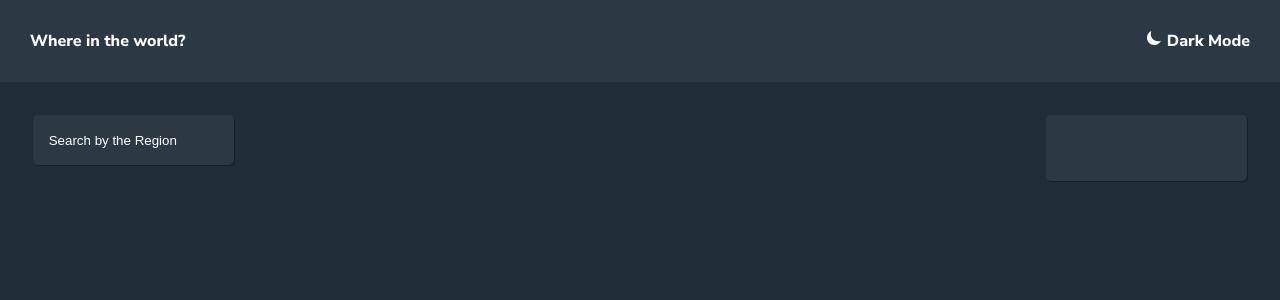
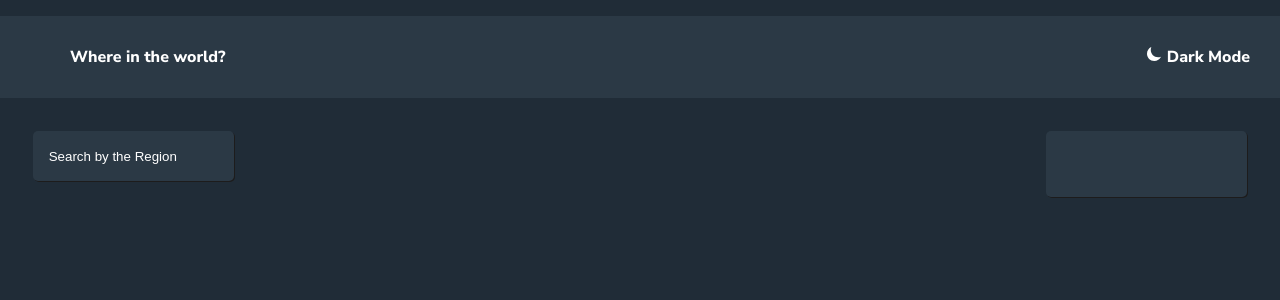
Before and after one commit to Koshir0/rest-countries-api-with-color-theme-switcher-master, a Flask app: page / in a window 1280 px wide. Shown: the top 300 px of the page. Run offline with Flask 2, Linux system fonts and the light colour scheme; parts of the project's set-up code (start-up, migrations or seed data) failed here and were passed over.

Commit message:
Add files via upload

```diff
--- a/templates/index.html
+++ b/templates/index.html
@@ -1,5 +1,5 @@
 <!DOCTYPE html>
-<html lang="en">
+<html  class="hydrated" lang="en">
 <head>
     <meta charset="UTF-8">
     <meta http-equiv="X-UA-Compatible" content="IE=edge">
@@ -23,9 +23,16 @@
             justify-content: space-around;
             /* border: 3px solid red; */
         }
+        #container{
+            margin-top: 0;
+        }
         nav{
             background-color: hsl(209, 23%, 22%);
             color: hsl(0, 0%, 100%);
+
+        }
+
+        ul{
             display: flex;
             justify-content: space-between;
         }
@@ -125,10 +132,14 @@
 </head>
 <body>
     <!-- <button  id="dark">dark mode</button> -->
+<div id="container">
+
 
     <nav>
-        <li><a href="{{url_for('index')}}">Where in the world?</a></li>
-        <li><ion-icon name="moon-sharp"></ion-icon>    Dark Mode</li>
+        <ul>
+            <li><a href="{{url_for('index')}}">Where in the world?</a></li>
+            <li><ion-icon name="moon-sharp"></ion-icon>    Dark Mode</li>
+        </ul>
     </nav>
     {%block body%}
     <header>
@@ -139,7 +150,7 @@
 
     <!-- Africa, Americas, Asia, Europe, Oceania -->
     <form method="post" action="{{url_for('search')}}">
-        <input list="regions" name="region" id="region" >
+        <label> <input list="regions" name="region" id="region" ></label>
         <datalist id="regions">
             <option value="Filter by Region" selected>
           <option value="Africa">
@@ -182,7 +193,7 @@
 
 
     {%endblock%}
-
+</div>
 
 
     <script type="module" src="https://unpkg.com/ionicons@5.5.2/dist/ionicons/ionicons.esm.js"></script>
```
